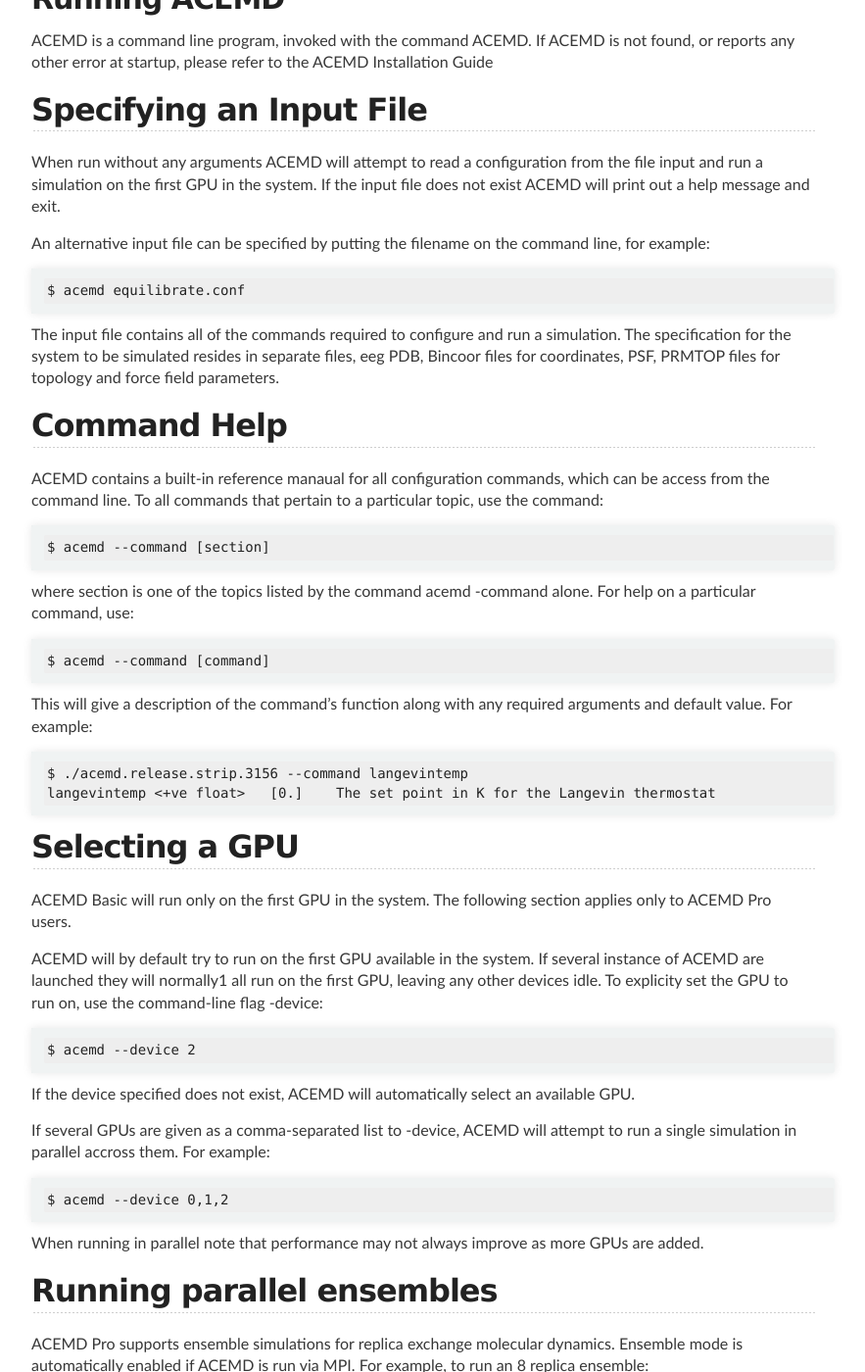
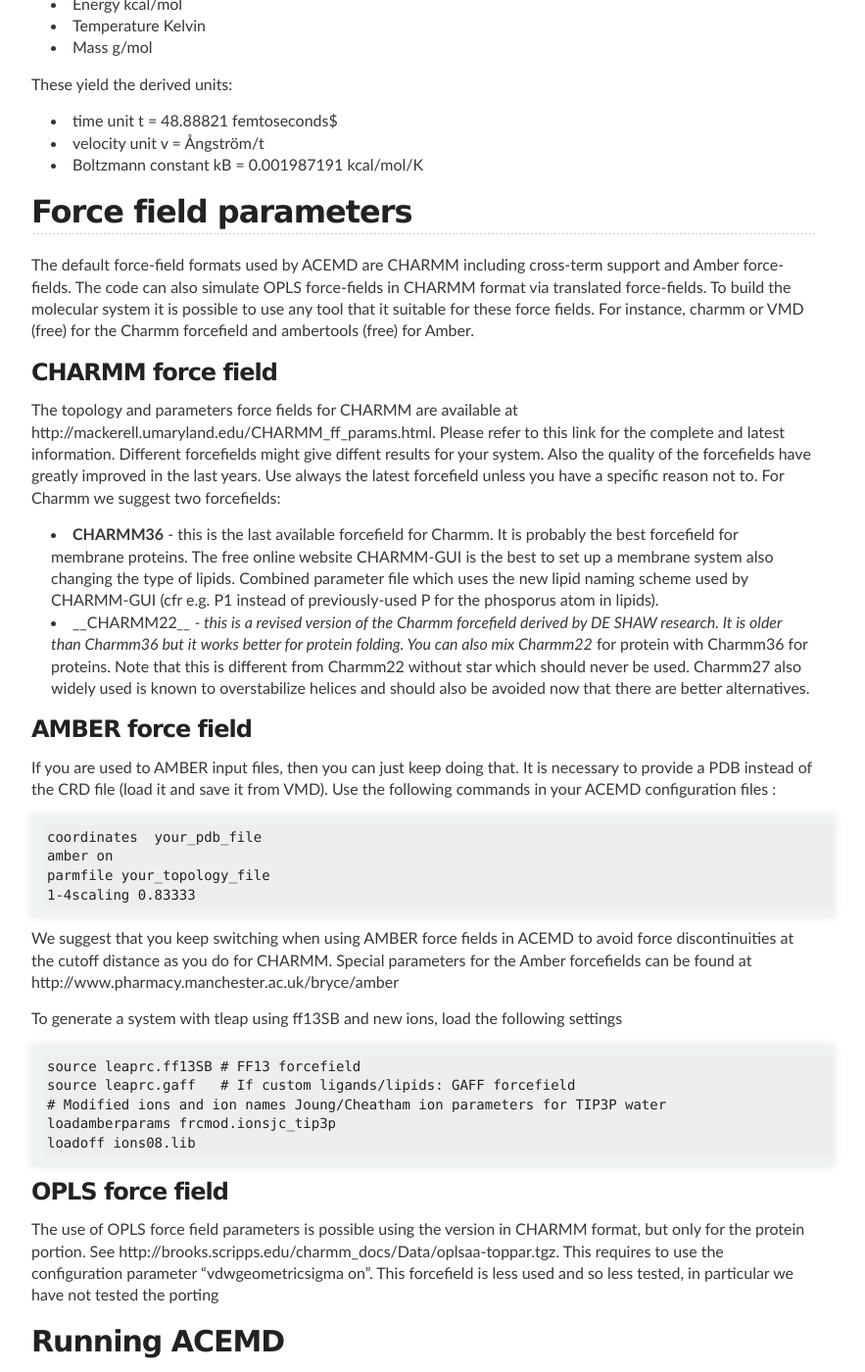
Before and after one commit to Acellera/docs.acellera.com, a Jekyll site: the page built from acemd/userguide/index.md, in a window 1280 px wide and 1400 px high, scrolled down 1490 px. Shown: the whole window at 98% size, without its empty margins (208-1091 px from the left). Built offline with Jekyll 4.4.1, drawn with Linux system fonts in a browser that asks for light colours; some of the changed text lies outside the part shown.

Commit message:
Update index.md

```diff
--- a/acemd/userguide/index.md
+++ b/acemd/userguide/index.md
@@ -14,7 +14,9 @@
 # Introduction
 
 
-ACEMD is a high performance molecular dynamics simulator for biomolecular systems designed for NVIDIA GPUs. ACEMD has the following features and capabilities:
+ACEMD is a high performance molecular dynamics code for biomolecular systems designed specifically for NVIDIA GPUs. Simple and fast,  ACEMD uses very similar commands and input files of NAMD [NAMD] and output files as NAMD or Gromacs. The three design target features of ACEMD are:
+
+ACEMD is fast, as it was designed from scratch to be an optimized MD engine that exploits the computational power of graphical processing units (GPUs). ACEMD provides the equivalent performance of parallel CPU simulations using many tens to hundreds of processors, depending on the number and type of GPU cards installed. ACEMD has the following features and capabilities:
 
 * Force fields Amber, CHARMM, OPLS and Martini
 * Input file formats PDB, PSF, PRMTOP, NAMD Bincoor
@@ -41,6 +43,40 @@
 * time unit  t = 48.88821 femtoseconds$
 * velocity unit v = Ångström/t
 * Boltzmann constant  kB = 0.001987191 kcal/mol/K
+
+## Force field parameters
+
+The default force-field formats used by ACEMD are CHARMM including cross-term support and Amber force-fields. The code can also simulate OPLS force-fields in CHARMM format via translated force-fields. To build the molecular system it is possible to use any tool that it suitable for these force fields. For instance, charmm or VMD (free) for the Charmm forcefield and ambertools (free) for Amber.
+
+### CHARMM force field
+
+The topology and parameters force fields for CHARMM are available at http://mackerell.umaryland.edu/CHARMM_ff_params.html. Please refer to this link for the complete and latest information. Different forcefields might give diffent results for your system. Also the quality of the forcefields have greatly improved in the last years. Use always the latest forcefield unless you have a specific reason not to. For Charmm we suggest two forcefields:
+
+* __CHARMM36__ - this is the last available forcefield for Charmm. It is probably the best forcefield for membrane proteins. The free online website CHARMM-GUI is the best to set up a membrane system also changing the type of lipids. Combined parameter file which uses the new lipid naming scheme used by CHARMM-GUI (cfr e.g. P1 instead of previously-used P for the phosporus atom in lipids).
+* __CHARMM22*__ - this is a revised version of the Charmm forcefield derived by DE SHAW research. It is older than Charmm36 but it works better for protein folding. You can also mix Charmm22* for protein with Charmm36 for proteins. Note that this is different from Charmm22 without star which should never be used. Charmm27 also widely used is known to overstabilize helices and should also be avoided now that there are better alternatives.
+
+### AMBER force field
+
+If you are used to AMBER input files, then you can just keep doing that. It is necessary to provide a PDB instead of the CRD file (load it and save it from VMD). Use the following commands in your ACEMD configuration files :
+
+    coordinates  your_pdb_file
+    amber on
+    parmfile your_topology_file
+    1-4scaling 0.83333
+
+We suggest that you keep switching when using AMBER force fields in ACEMD to avoid force discontinuities at the cutoff distance as you do for CHARMM. Special parameters for the Amber forcefields can be found at http://www.pharmacy.manchester.ac.uk/bryce/amber
+
+To generate a system with tleap using ff13SB and new ions, load the following settings
+
+    source leaprc.ff13SB # FF13 forcefield
+    source leaprc.gaff   # If custom ligands/lipids: GAFF forcefield
+    # Modified ions and ion names Joung/Cheatham ion parameters for TIP3P water
+    loadamberparams frcmod.ionsjc_tip3p
+    loadoff ions08.lib
+
+### OPLS force field
+
+The use of OPLS force field parameters is possible using the version in CHARMM format, but only for the protein portion. See http://brooks.scripps.edu/charmm_docs/Data/oplsaa-toppar.tgz. This requires to use the configuration parameter "vdwgeometricsigma on". This forcefield is less used and so less tested, in particular we have not tested the porting
 
 # Running ACEMD
 
```
Also changed, not shown: other parts of acemd/userguide/index.md (+1 -1 lines).
